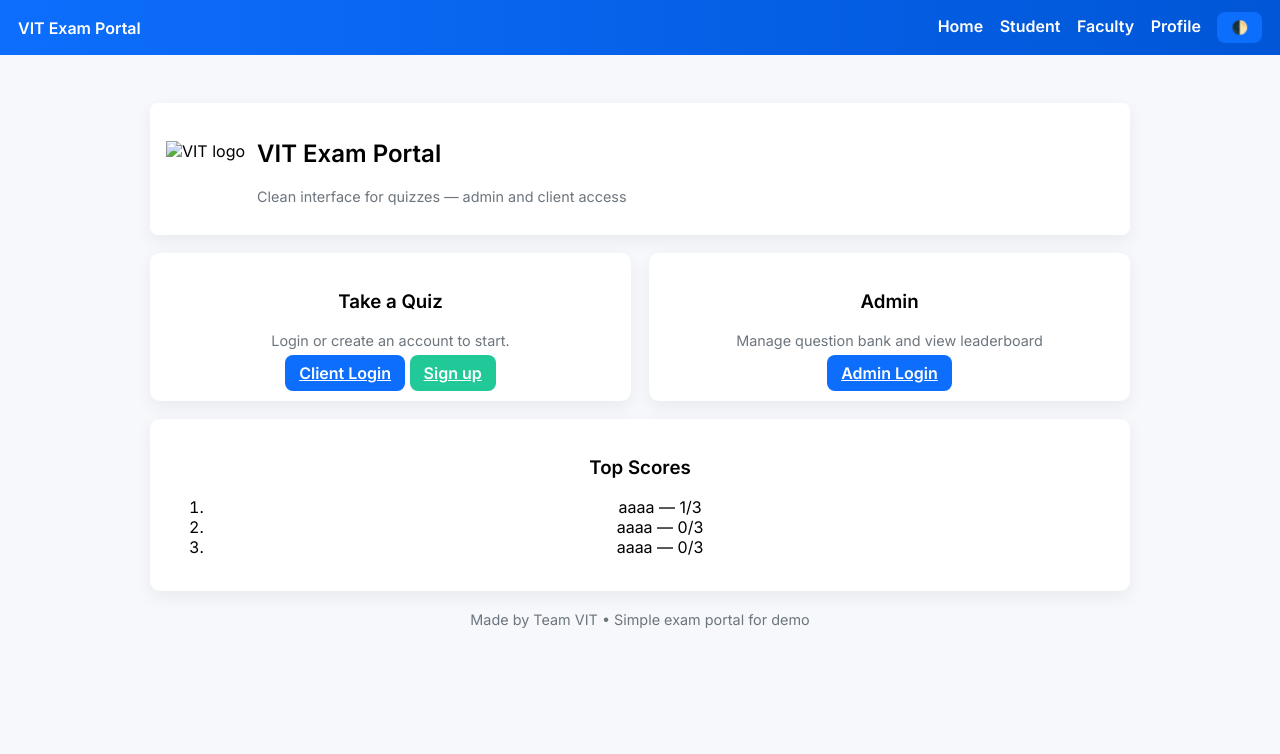
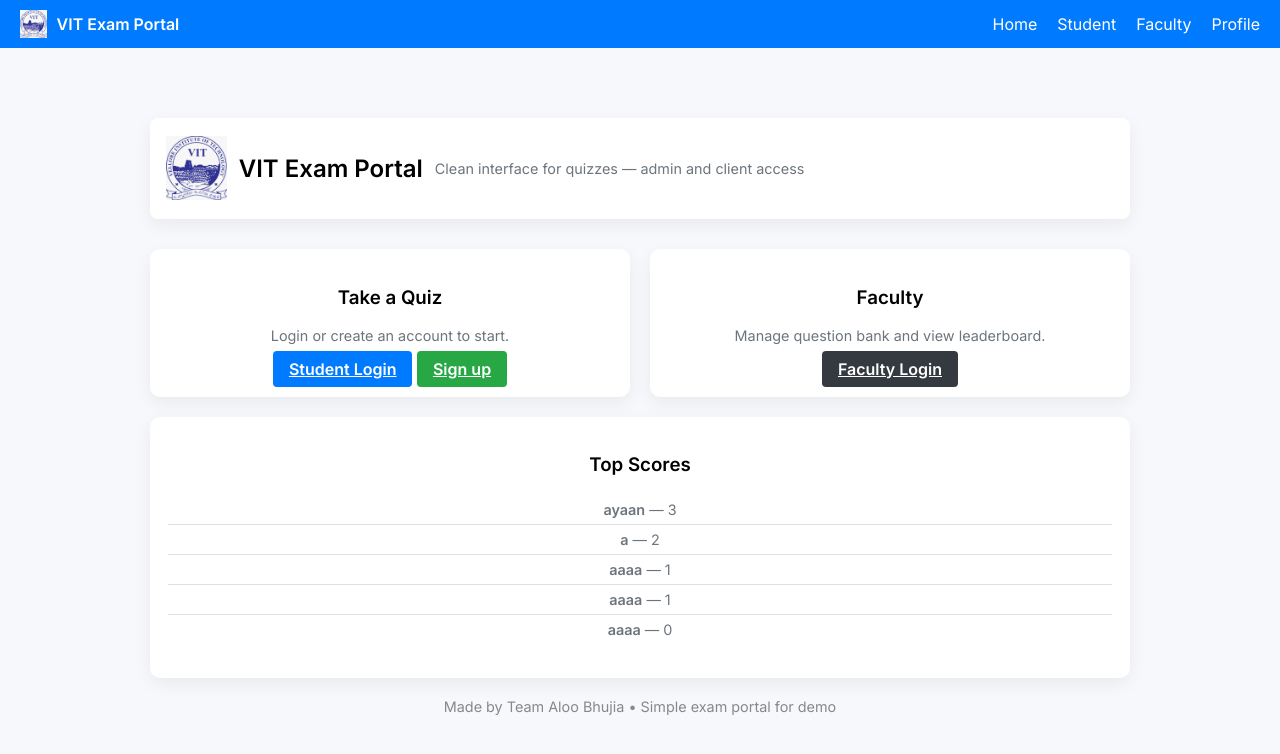
Before and after one commit to atishay2007/exam_portal, a Flask app: page / in a window 1280 px wide. Shown: the top 754 px of the page. Run offline with Flask 3, Linux system fonts and the light colour scheme; some libraries are stand-ins or nearby versions.

Commit message:
Added crucial features

```diff
--- a/app.py
+++ b/app.py
@@ -67,30 +67,41 @@ def home():
     leader = read_json(DATA_LEADER) if os.path.exists(DATA_LEADER) else []
     return render_template('index.html', leaderboard=leader[:5])
 
-# Signup / Login (Client)
 @app.route('/signup', methods=['GET','POST'])
 def signup():
     if request.method == 'POST':
-        users = read_json(DATA_USERS)
-        uname = request.form['username'].strip()
-        pwd = request.form['password']
+        try:
+            users = read_json(DATA_USERS)
+            uname = request.form['username'].strip()
+            pwd = request.form['password']
+            name = request.form['name']
+            reg = request.form['reg']
+            course = request.form['course']
+            year = request.form['year']
+            dept = request.form['dept']
+        except KeyError as e:
+            flash(f"Missing field: {e}", "danger")
+            return redirect(url_for('signup'))
+
         if not uname or uname in users:
             flash('Username invalid or taken', 'danger')
             return redirect(url_for('signup'))
+
         users[uname] = {
             'password': generate_password_hash(pwd),
             'scores': [],
-            'name': request.form['name'],
-            'roll': request.form['roll'],
-            'reg': request.form['reg'],
-            'course': request.form['course'],
-            'year': request.form['year'],
-            'dept': request.form['dept']
+            'name': name,
+            'reg': reg,
+            'course': course,
+            'year': year,
+            'dept': dept
         }
         write_json(DATA_USERS, users)
         flash('Account created. Please login.', 'success')
         return redirect(url_for('login'))
+
     return render_template('signup.html')
+
 
 @app.route('/login', methods=['GET','POST'])
 def login():
@@ -259,30 +270,31 @@ def admin_delete(qid):
     flash('Deleted', 'info')
     return redirect(url_for('admin_panel'))
 
-@app.route('/admin_edit/<int:qid>', methods=['GET','POST'])
-def admin_edit(qid):
-    if not session.get('admin'):
-        return redirect(url_for('admin_login'))
-    data = ensure_question_ids(DATA_Q)
-    item = next((q for q in data if int(q.get('id', 0)) == int(qid)), None)
-    if not item:
+@app.route('/admin/edit/<qid>', methods=['GET', 'POST'])
+
+def edit_question(qid):
+    questions = ensure_question_ids(DATA_Q)
+    q = next((q for q in questions if q['id'] == qid), None)
+    if not q:
         flash('Question not found', 'danger')
         return redirect(url_for('admin_panel'))
+
     if request.method == 'POST':
-        item['question'] = request.form.get('question','').strip()
-        item['options'] = [
-            request.form.get('opt1','').strip(),
-            request.form.get('opt2','').strip(),
-            request.form.get('opt3','').strip(),
-            request.form.get('opt4','').strip()
+        q['question'] = request.form['question']
+        q['options'] = [
+            request.form['opt1'],
+            request.form['opt2'],
+            request.form['opt3'],
+            request.form['opt4']
         ]
-        item['answer'] = request.form.get('answer','').strip()
-        item['difficulty'] = request.form.get('difficulty','easy')
-        write_json(DATA_Q, data)
-        flash('Updated', 'success')
+        q['answer'] = request.form['answer']
+        q['difficulty'] = request.form['difficulty']
+        write_json(DATA_Q, questions)
+        flash('Question updated.', 'success')
         return redirect(url_for('admin_panel'))
-    # GET - render admin page with the item to edit
-    return render_template('admin.html', edit=item, questions=data)
+
+    return render_template('edit_question.html', q=q)
+
 
 # Simple leaderboard API
 @app.route('/leaderboard')
@@ -306,7 +318,12 @@ def recover():
         return redirect(url_for('login'))
     return render_template('recover.html')
 
-# Run
+
+@app.route('/questions')
+def view_questions():
+    all_q = ensure_question_ids(DATA_Q)
+    return render_template('questions.html', questions=all_q)
+
 if __name__ == '__main__':
     # ensure question ids exist at startup
     ensure_question_ids(DATA_Q)
--- a/leaderboard.json
+++ b/leaderboard.json
@@ -1,4 +1,19 @@
 [
+  {
+    "user": "ayaan",
+    "score": 3,
+    "out_of": 3
+  },
+  {
+    "user": "a",
+    "score": 2,
+    "out_of": 2
+  },
+  {
+    "user": "aaaa",
+    "score": 1,
+    "out_of": 3
+  },
   {
     "user": "aaaa",
     "score": 1,
--- a/questions.json
+++ b/questions.json
@@ -1,16 +1,4 @@
 [
-  {
-    "question": "What is 2 + 2?",
-    "options": [
-      "3",
-      "4",
-      "5",
-      "6"
-    ],
-    "answer": "4",
-    "difficulty": "easy",
-    "id": 834523
-  },
   {
     "question": "Capital of France?",
     "options": [
@@ -34,5 +22,17 @@
     "answer": "4",
     "difficulty": "medium",
     "id": 766049
+  },
+  {
+    "id": 309764,
+    "question": "What is 2 x 2?",
+    "options": [
+      "1",
+      "2",
+      "3",
+      "4"
+    ],
+    "answer": "4",
+    "difficulty": "easy"
   }
 ]
--- a/static/css/style.css
+++ b/static/css/style.css
@@ -23,3 +23,29 @@ body{font-family:Inter, system-ui, Arial; background:var(--bg); margin:0;}
 .footer{margin-top:20px;text-align:center;color:var(--muted);font-size:0.9rem;}
 @media(max-width:720px){ .cards{flex-direction:column;} .banner{flex-direction:column; align-items:flex-start} }
 .dark-mode{--bg:#0f1724;--card:#0b1220;--primary:#4f46e5;color:#e6eef8}
+
+.btn {
+  padding: 8px 16px;
+  border: none;
+  border-radius: 4px;
+  background: #007bff;
+  color: white;
+  cursor: pointer;
+  font-weight: bold;
+}
+.btn:hover {
+  background: #0056b3;
+}
+.card h4 {
+  font-weight: 600;
+  color: #007bff;
+}
+
+.card ul li {
+  padding: 6px 0;
+  border-bottom: 1px solid #e0e0e0;
+}
+
+.card ul li:last-child {
+  border-bottom: none;
+}
--- a/templates/admin.html
+++ b/templates/admin.html
@@ -47,7 +47,7 @@
             <td style="padding:10px;border-bottom:1px solid #f1f1f1">{{ q.difficulty }}</td>
             <td style="padding:10px;border-bottom:1px solid #f1f1f1;text-align:right">
               <a class="btn" href="{{ url_for('admin_delete', qid=q.id) }}" style="background:#dc3545">Delete</a>
-              <a class="btn" href="{{ url_for('admin_edit', qid=q.id) }}" style="background:#6f42c1">Edit</a>
+              <a class="btn" href="{{ url_for('edit_question', qid=q.id) }}">Edit</a>
             </td>
           </tr>
         {% endfor %}
--- a/templates/base.html
+++ b/templates/base.html
@@ -9,18 +9,23 @@
   <script src="{{ url_for('static', filename='js/quiz.js') }}"></script>
 </head>
 <body>
-  <div class="navbar">
-    <div><strong>VIT Exam Portal</strong></div>
-    <div>
-      <a href="{{ url_for('home') }}">Home</a>
-      <a href="{{ url_for('login') }}">Student</a>
-      <a href="{{ url_for('admin_login') }}">Faculty</a>
-      <a href="{{ url_for('profile') }}">Profile</a>
-      <button class="btn" onclick="toggleTheme()">🌓</button>
+
+  <!-- Navbar -->
+  <nav style="display:flex;justify-content:space-between;align-items:center;padding:10px 20px;background:#007bff;color:white">
+    <div style="display:flex;align-items:center;gap:10px">
+      <img src="{{ url_for('static', filename='img/logo.png') }}" alt="Logo" style="height:28px">
+      <strong>VIT Exam Portal</strong>
     </div>
-  </div>
+    <div style="display:flex;gap:20px">
+      <a href="{{ url_for('home') }}" style="color:white;text-decoration:none">Home</a>
+      <a href="{{ url_for('signup') }}" style="color:white;text-decoration:none">Student</a>
+      <a href="{{ url_for('admin_login') }}" style="color:white;text-decoration:none">Faculty</a>
+      <a href="{{ url_for('profile') }}" style="color:white;text-decoration:none">Profile</a>
+    </div>
+  </nav>
 
-  <div class="container">
+  <!-- Main container -->
+  <div class="container" style="padding:20px">
     {% with messages = get_flashed_messages(with_categories=true) %}
       {% if messages %}
         {% for cat, msg in messages %}
@@ -31,7 +36,11 @@
 
     {% block content %}{% endblock %}
 
-    <div class="footer">Made by Team VIT • Simple exam portal for demo</div>
+    <!-- Footer -->
+    <footer style="text-align:center;padding:20px 0;font-size:0.9rem;color:#888">
+      Made by Team Aloo Bhujia • Simple exam portal for demo
+    </footer>
   </div>
+
 </body>
 </html>
--- a/templates/index.html
+++ b/templates/index.html
@@ -1,36 +1,39 @@
 {% extends "base.html" %}
+{% block title %}Home - VIT Exam Portal{% endblock %}
 {% block content %}
-<div class="banner">
-  <img src="https://via.placeholder.com/120x60?text=VIT" alt="VIT logo">
-  <div>
+
+<!-- Banner -->
+<div class="banner" style="text-align:center;margin-top:20px">
+  <img src="{{ url_for('static', filename='img/logo.png') }}" alt="Logo" style="height:64px">
   <h2>VIT Exam Portal</h2>
   <p class="small">Clean interface for quizzes — admin and client access</p>
 </div>
+
+<!-- Cards -->
+<div style="display:flex;flex-wrap:wrap;justify-content:center;gap:20px;margin-top:30px">
+  <div class="card" style="width:280px">
+    <h3>Take a Quiz</h3>
+    <p class="small">Login or create an account to start.</p>
+    <a class="btn" href="{{ url_for('login') }}">Student Login</a>
+    <a class="btn" href="{{ url_for('signup') }}" style="background:#28a745">Sign up</a>
   </div>
 
-<div class="cards">
-  <div class="card">
-    <h3>Take a Quiz</h3>
-    <p class="small">Login or create an account to start.</p>
-    <a href="{{ url_for('login') }}" class="btn">Client Login</a>
-    <a href="{{ url_for('signup') }}" class="btn" style="background:#20c997">Sign up</a>
+  <div class="card" style="width:280px">
+    <h3>Faculty</h3>
+    <p class="small">Manage question bank and view leaderboard.</p>
+    <a class="btn" href="{{ url_for('admin_login') }}" style="background:#343a40">Faculty Login</a>
   </div>
 
-  <div class="card">
-    <h3>Admin</h3>
-    <p class="small">Manage question bank and view leaderboard</p>
-    <a href="{{ url_for('admin_login') }}" class="btn">Admin Login</a>
+  <div class="card" style="width:280px">
+    <h3>Top Scores</h3>
+    <ul style="list-style:none;padding-left:0">
+      {% for e in leaderboard %}
+        <li class="small"><strong>{{ e.user }}</strong> — {{ e.score }}</li>
+      {% else %}
+        <li class="small">No scores yet</li>
+      {% endfor %}
+    </ul>
+  </div>
 </div>
 
-  <div class="card">
-    <h3>Top Scores</h3>
-    <ol>
-      {% for e in leaderboard %}
-        <li>{{ e.user }} — {{ e.score }}/{{ e.out_of }}</li>
-      {% else %}
-        <li class="small">No results yet</li>
-      {% endfor %}
-    </ol>
-  </div>
-</div>
 {% endblock %}
```
Also changed, not shown: data/questions.json (+7 -0 lines), templates/edit_question.html (added, +21 -0 lines), templates/profile.html (+9 -6 lines), templates/questions.html (added, +31 -0 lines), users.json (+21 -27 lines), static/img/logo.png (added). Lines whose indentation alone changed are shown as unchanged.
